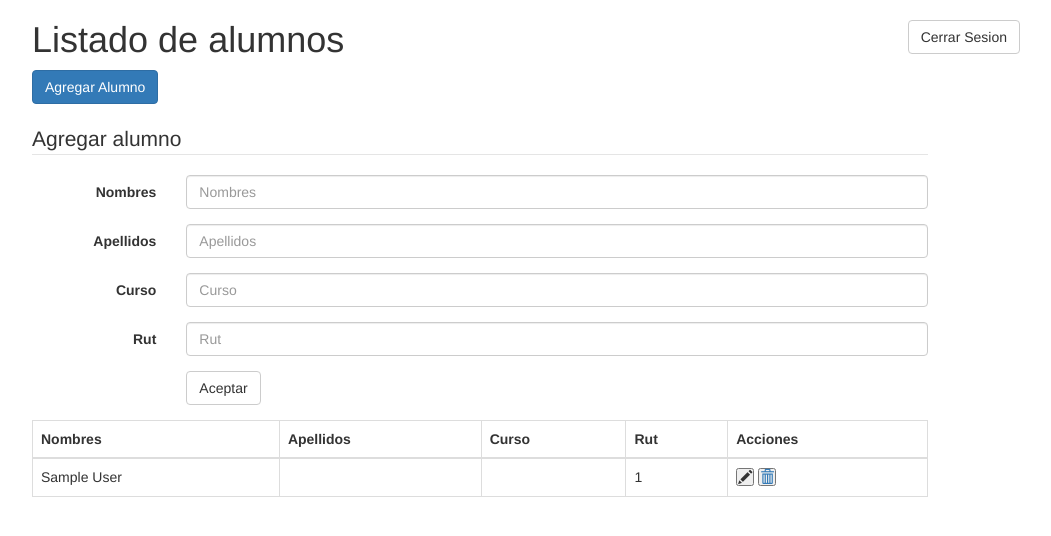
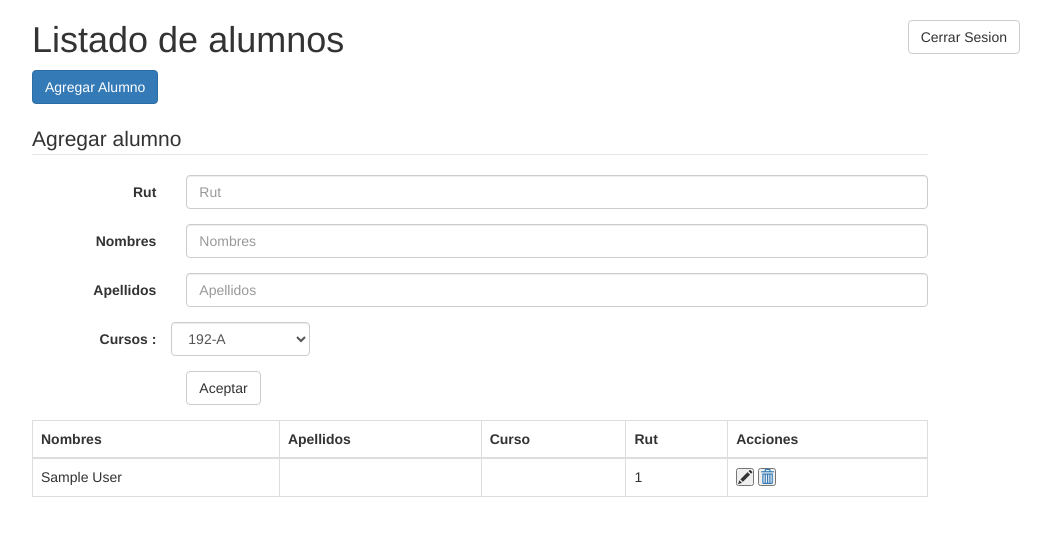
Before and after one commit to seba13h/Portal-web, a PHP site: page /admin.php in a window 1280 px wide, after a click on "Agregar Alumno". Shown: the top 536 px of the page, without its empty margins (160-1211 px from the left). Run offline with PHP 8.4, Linux system fonts and the light colour scheme; the visitor is signed in with stand-in values (Sample User, id 1).

Commit message:
Edit forms

```diff
--- a/templates/agregar_alumno.php
+++ b/templates/agregar_alumno.php
@@ -1,6 +1,13 @@
 <fieldset class="form--hidden">
     <legend>Agregar alumno</legend>
     <form id="agregar-alumno" class="form-horizontal" method="POST" action="ajax_add_student.php">
+    <div class="form-group">
+            <label for="rut" class="col-sm-2 control-label">Rut</label>
+            <div class="col-sm-10">
+
+                <input id="rut" type="text" class="form-control" placeholder="Rut" name="rut">
+            </div>
+        </div>
         <div class="form-group">
             <label for="nombres" class="col-sm-2 control-label">Nombres</label>
             <div class="col-sm-10">
@@ -14,17 +21,20 @@
             </div>
         </div>
         <div class="form-group">
-            <label for="curso" class="col-sm-2 control-label">Curso</label>
-            <div class="col-sm-10">
-                <input id="curso" type="text" class="form-control" placeholder="Curso" name="curso">
-            </div>
-        </div>
-        <div class="form-group">
-            <label for="rut" class="col-sm-2 control-label">Rut</label>
-            <div class="col-sm-10">
-                <input id="rut" type="text" class="form-control" placeholder="Rut" name="rut">
-            </div>
-        </div>
+            <label for="cursos"  class="col-sm-2 control-label">Cursos :</label>
+                 <select id="curso" class="form-control" name= "curso" style= "width :15%">
+                    <option>192-A</option>
+                    <option>192-B</option>
+                    <option>292-A</option>
+                    <option>292-B</option>
+                    <option>392-A</option>
+                    <option>392-B</option>
+
+                </select>
+         </div
+         <input id="curso" type="text" class="form-control" placeholder="Curso" name="curso">
+
+
         <div class="form-group">
             <div class="col-sm-offset-2 col-sm-10">
                 <button type="submit" class="btn btn-default">Aceptar</button>
--- a/templates/editar_alumno.php
+++ b/templates/editar_alumno.php
@@ -1,30 +1,38 @@
 <fieldset class="form--hidden">
     <legend>Editar Alumno</legend>
     <form id="editar-alumno" class="form-horizontal" method="post" action="ajax_update_student.php">
-            <div class="form-group">
+         <div class="form-group">
+            <label for="inputEmail3" class="col-sm-2 control-label">Rut</label>
+            <div class="col-sm-10">
+                <input class="form-control" type="text" placeholder="$rut" readonly style= "width :20%">
+                <!<input id="rut" name="rut" type="text" class="form-control" placeholder="Rut">
+            </div>
+        </div>
+        <div class="form-group">
             <label for="inputEmail3" class="col-sm-2 control-label">Nombres</label>
             <div class="col-sm-10">
-                <input id="nombres" name="nombres" type="text" class="form-control" placeholder="Nombres">
+                <input id="nombres" name="nombres" type="text" class="form-control" placeholder="Nombres"style= "width :25%">
             </div>
         </div>
         <div class="form-group">
             <label for="inputPassword3" class="col-sm-2 control-label">Apellidos</label>
             <div class="col-sm-10">
-                <input id="apellidos" name="apellidos" type="text" class="form-control" placeholder="Apellidos">
+                <input id="apellidos" name="apellidos" type="text" class="form-control" placeholder="Apellidos" style= "width :25%">
             </div>
         </div>
-         <div class="form-group">
-            <label for="inputEmail3"  class="col-sm-2 control-label">Curso</label>
-            <div class="col-sm-10">
-                <input id="curso" name ="curso" type="text" class="form-control" placeholder="Curso">
-            </div>
-        </div>
-         <div class="form-group">
-            <label for="inputEmail3" class="col-sm-2 control-label">Rut</label>
-            <div class="col-sm-10">
-                <input id="rut" name="rut" type="text" class="form-control" placeholder="Rut">
-            </div>
-        </div>
+        <div class="form-group">
+            <label for="cursos"  class="col-sm-2 control-label">Cursos :</label>
+                 <select id="curso" class="form-control" name= "curso" style= "width :15%">
+                    <option>192-A</option>
+                    <option>192-B</option>
+                    <option>292-A</option>
+                    <option>292-B</option>
+                    <option>392-A</option>
+                    <option>392-B</option>
+
+                </select>
+         </div
+
         <div class="form-group">
             <div class="col-sm-offset-2 col-sm-10">
                 <button type="submit" class="btn btn-default">Aceptar</button>
```
Also changed, not shown: templates/horario_tpl.php (+7 -7 lines), templates/index_tpl.php (+43 -5 lines).
